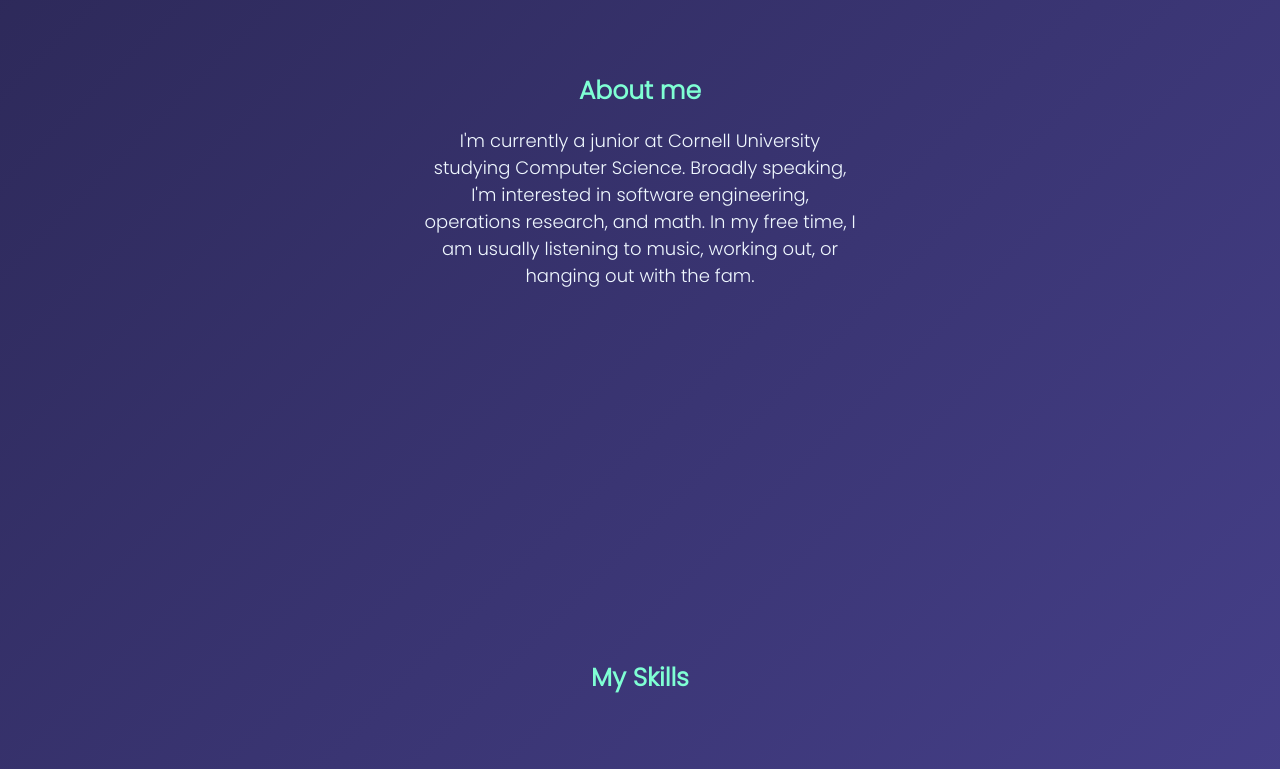
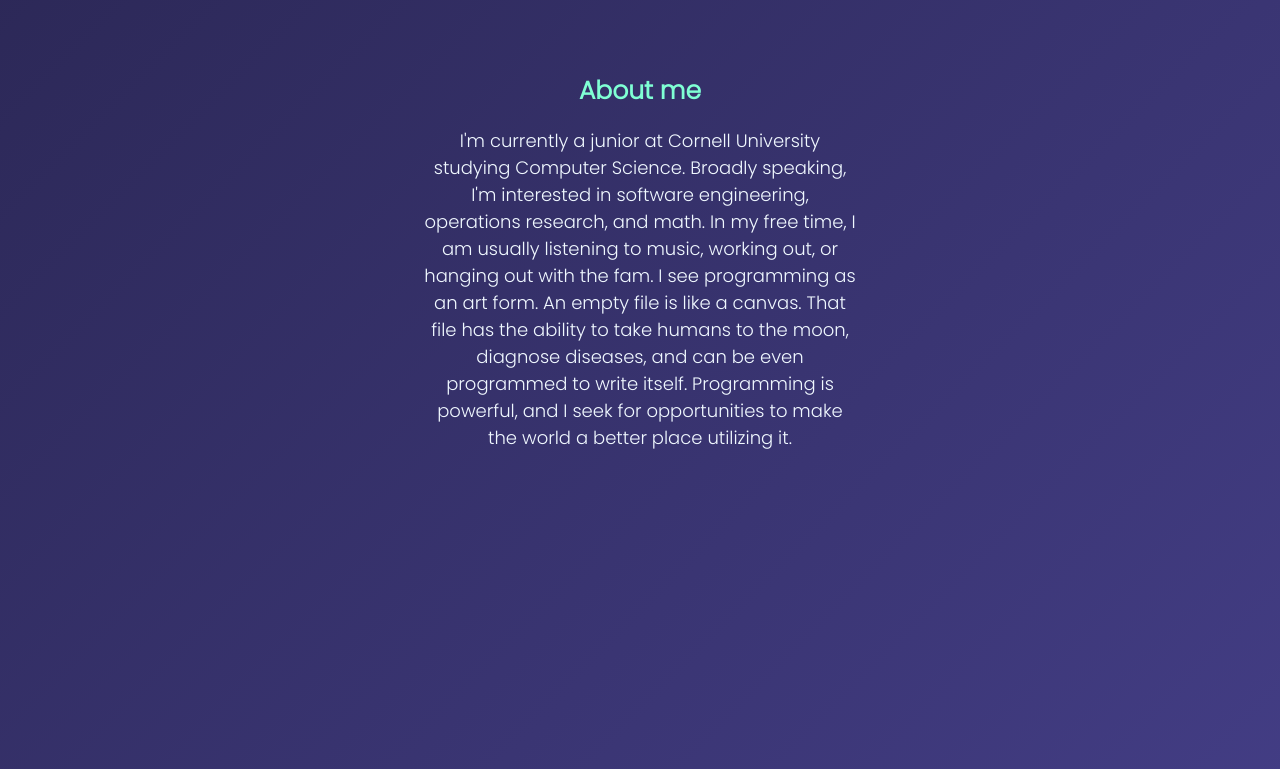
Before and after one commit to AtulyaL/AtulyaL.github.io, a plain HTML site: page index.html in a window 1280 px wide. Shown: the part 840-1609 px from the top of the page. Drawn offline with Linux system fonts and the light colour scheme; a script that the page names is missing.

Commit message:
Added to about me

```diff
--- a/index.html
+++ b/index.html
@@ -74,7 +74,11 @@
                     I'm currently a junior at Cornell University studying Computer Science. Broadly speaking, I'm
                     interested in software engineering,
                     operations research, and math.
-                    In my free time, I am usually listening to music, working out, or hanging out with the fam.
+                    In my free time, I am usually listening to music, working out, or hanging out with the fam. I see
+                    programming as an art form. An empty file is like a canvas. That file has the ability to take humans
+                    to the moon, diagnose diseases, and can be even programmed to write itself. Programming is powerful,
+                    and
+                    I seek for opportunities to make the world a better place utilizing it.
                 </p>
             </div>
         </div>
```
